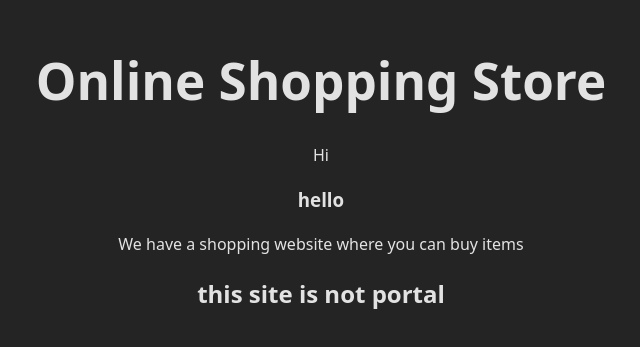
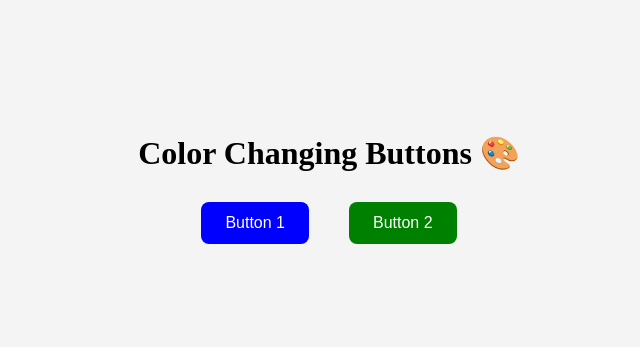
Before and after one commit to ifrairshadmalikk/Devops, a React (Vite) app: page / in a window 1280 px wide. Shown: the part 225-572 px from the top of the page, without its empty margins (319-959 px from the left). Built offline with nearby package versions, Linux system fonts and the light colour scheme.

Commit message:
Centered layout with full screen and color changing buttons

```diff
--- a/src/App.css
+++ b/src/App.css
@@ -1,37 +1,20 @@
-#root {
-  max-width: 1280px;
-  margin: 0 auto;
-  padding: 2rem;
+.app-container {
+  display: flex;
+  flex-direction: column;
+  justify-content: center;
+  align-items: center;
+  height: 100vh;
   text-align: center;
+  background-color: #f4f4f4;
 }
 
-.logo {
-  height: 6em;
-  padding: 1.5em;
-  will-change: filter;
-  transition: filter 300ms;
+.button-group button {
+  margin: 10px;
+  padding: 12px 24px;
+  font-size: 16px;
+  border: none;
+  border-radius: 8px;
+  color: white;
+  cursor: pointer;
+  transition: background 0.3s ease;
 }
-
-
-@keyframes logo-spin {
-  from {
-    transform: rotate(0deg);
-  }
-  to {
-    transform: rotate(360deg);
-  }
-}
-
-@media (prefers-reduced-motion: no-preference) {
-  a:nth-of-type(2) .logo {
-    animation: logo-spin infinite 20s linear;
-  }
-}
-
-.card {
-  padding: 2em;
-}
-
-.read-the-docs {
-  color: #888;
-}
--- a/src/App.jsx
+++ b/src/App.jsx
@@ -1,17 +1,37 @@
-import './App.css'
+import React, { useState } from "react";
+import "./App.css";
 
 function App() {
+  const [btn1Color, setBtn1Color] = useState("blue");
+  const [btn2Color, setBtn2Color] = useState("green");
 
+  const handleClick1 = () => {
+    setBtn1Color(btn1Color === "blue" ? "red" : "blue");
+  };
+
+  const handleClick2 = () => {
+    setBtn2Color(btn2Color === "green" ? "orange" : "green");
+  };
 
   return (
-    <>
-      <h1>Online Shopping Store</h1>
-      <p>Hi </p>
-      <h3>hello</h3>
-      <p>We have a shopping website where you can buy items</p>
-      <h2>this site is not portal</h2>
-    </>
-  )
+    <div className="app-container">
+      <h1>Color Changing Buttons 🎨</h1>
+      <div className="button-group">
+        <button
+          onClick={handleClick1}
+          style={{ backgroundColor: btn1Color }}
+        >
+          Button 1
+        </button>
+        <button
+          onClick={handleClick2}
+          style={{ backgroundColor: btn2Color }}
+        >
+          Button 2
+        </button>
+      </div>
+    </div>
+  );
 }
 
 export default App;
--- a/src/index.css
+++ b/src/index.css
@@ -1,39 +1,35 @@
-:root {
-  font-family: system-ui, Avenir, Helvetica, Arial, sans-serif;
-  line-height: 1.5;
-  font-weight: 400;
-
-  color-scheme: light dark;
-  color: rgba(255, 255, 255, 0.87);
-  background-color: #242424;
-
-  font-synthesis: none;
-  text-rendering: optimizeLegibility;
-  -webkit-font-smoothing: antialiased;
-  -moz-osx-font-smoothing: grayscale;
-}
-
-a {
-  font-weight: 500;
-  color: #646cff;
-  text-decoration: inherit;
-}
-a:hover {
-  color: #535bf2;
-}
-
-body {
-  margin: 0;
+/* Full screen center alignment */
+.app-container {
   display: flex;
-  place-items: center;
-  min-width: 320px;
-  min-height: 100vh;
+  flex-direction: column;
+  justify-content: center;
+  /* vertical center */
+  align-items: center;
+  /* horizontal center */
+  height: 100vh;
+  /* full screen height */
+  width: 100vw;
+  /* full screen width */
+  text-align: center;
+  background-color: #f4f4f4;
 }
 
 h1 {
-  font-size: 3.2em;
-  line-height: 1.1;
+  margin-bottom: 20px;
 }
-h2 {
-  font-size: 1.5em;
+
+.button-group {
+  display: flex;
+  gap: 20px;
+  /* buttons ke darmiyan space */
 }
+
+.button-group button {
+  padding: 14px 28px;
+  font-size: 16px;
+  border: none;
+  border-radius: 8px;
+  color: white;
+  cursor: pointer;
+  transition: background 0.3s ease;
+}
```
